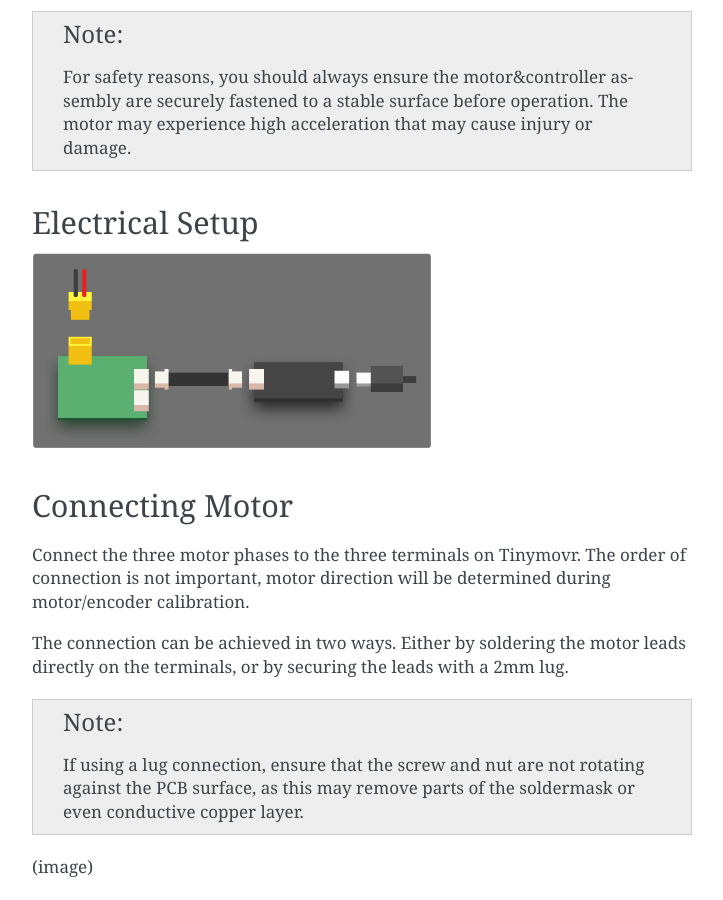
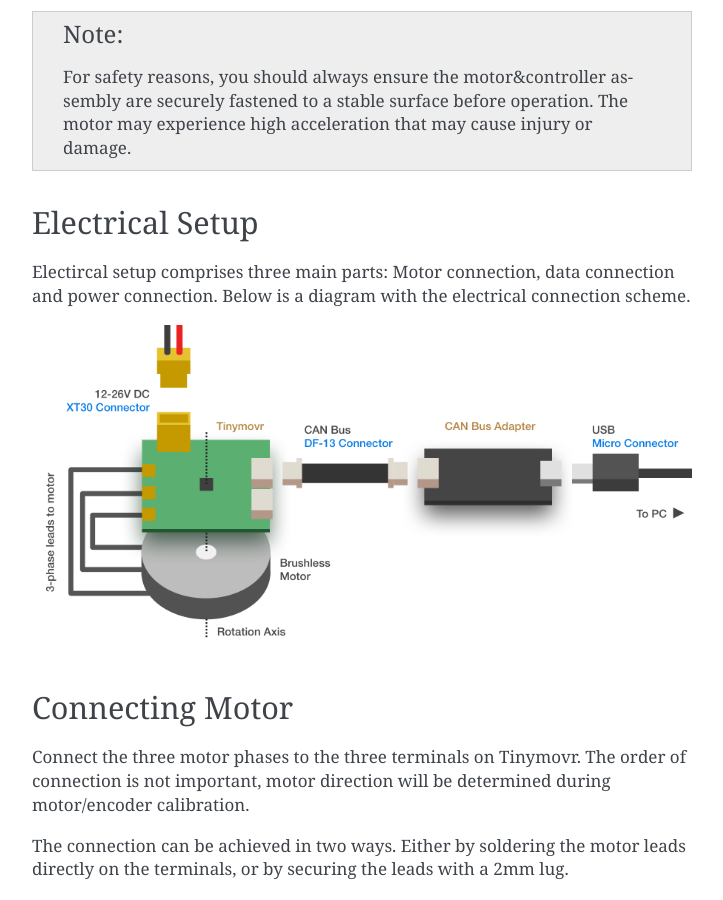
Before and after one commit to tinymovr/Tinymovr, a Sphinx documentation site: the page built from docs/hardware/guide.rst, in a window 1280 px wide and 900 px high, scrolled down 1008 px. Shown: the whole window, without its empty margins (388-1111 px from the left). Built offline with Sphinx 7.4.7, drawn with Linux system fonts in a browser that asks for light colours.

Commit message:
change connection image

```diff
--- a/docs/hardware/guide.rst
+++ b/docs/hardware/guide.rst
@@ -40,8 +40,10 @@ A series of motor, PCB and magnet mount designs are available to 3D print for va
 Electrical Setup
 ################
 
+Electircal setup comprises three main parts: Motor connection, data connection and power connection. Below is a diagram with the electrical connection scheme.
+
 .. image:: connections.png
-  :width: 400
+  :width: 800
   :alt: Tinymovr power and data connection diagram
 
 Connecting Motor
```
Also changed, not shown: docs/hardware/connections.png.
